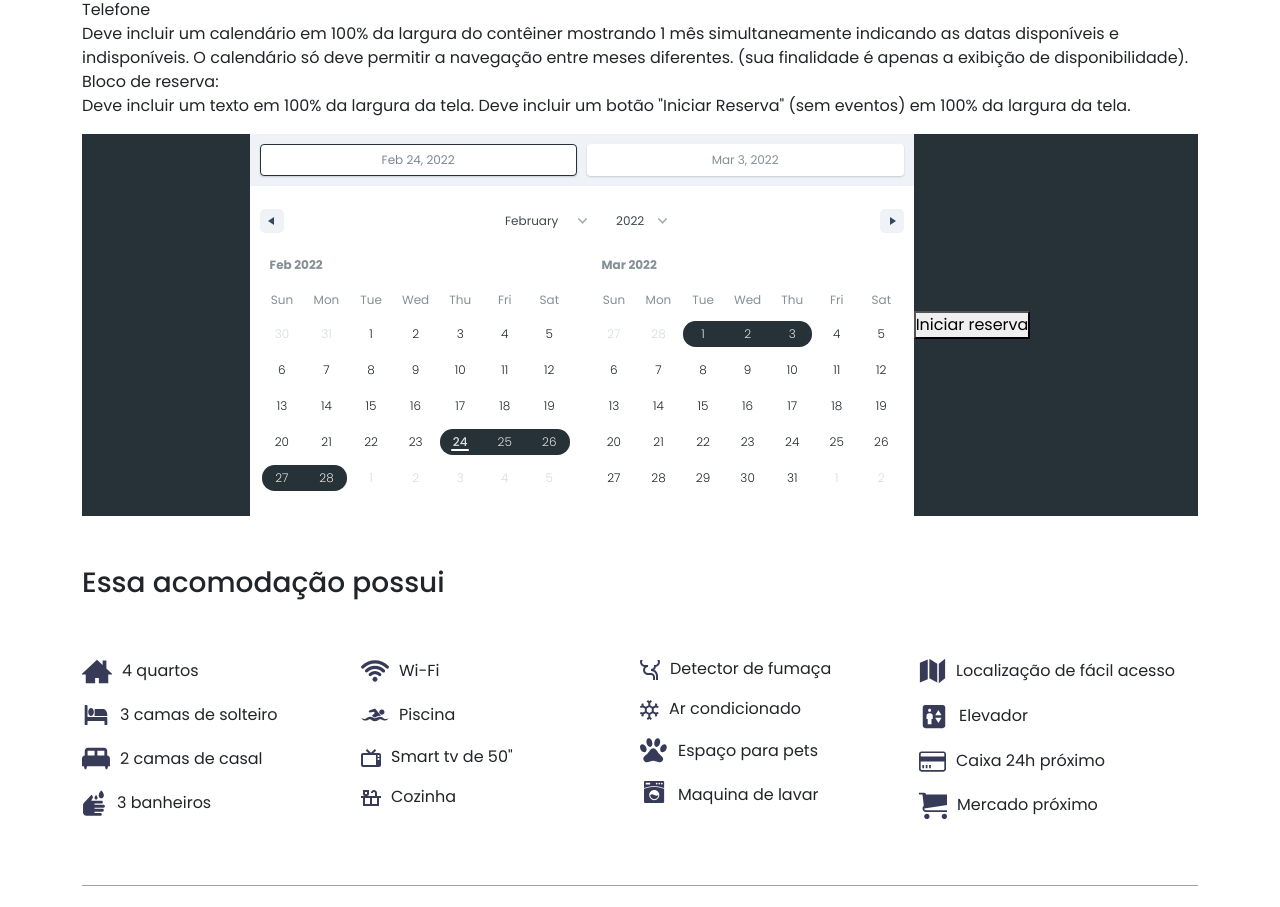
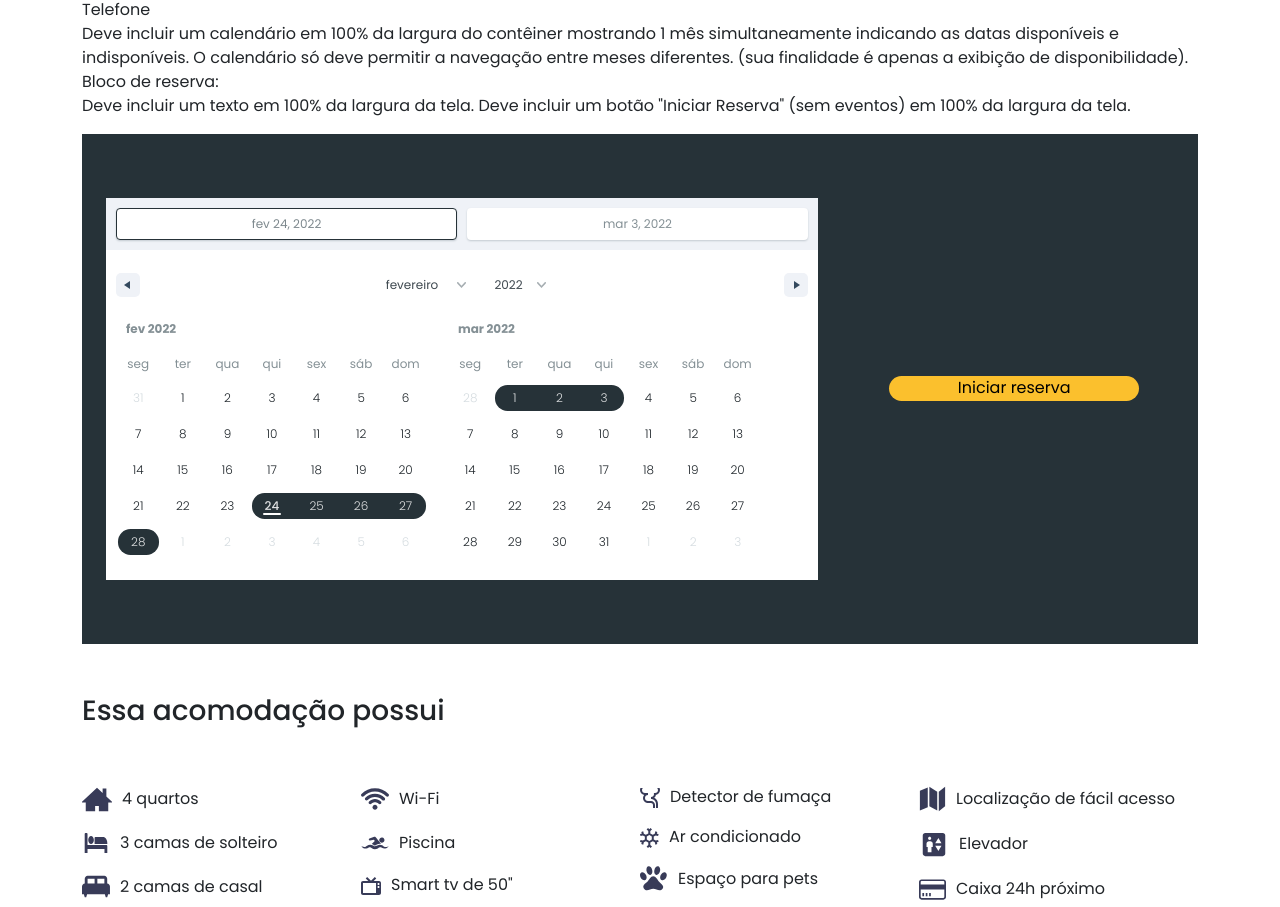
Before and after one commit to LucasSquariz/booking-web-site, a React (Create React App) app: page /produto in a window 1280 px wide. Shown: the part 1174-2081 px from the top of the page. Built offline with nearby package versions, Linux system fonts and the light colour scheme; no server answers.

Commit message:
fix: HOME search by category

```diff
--- a/src/components/Calendar/index.js
+++ b/src/components/Calendar/index.js
@@ -3,6 +3,7 @@ import 'react-date-range/dist/theme/default.css';
 import { DateRange } from 'react-date-range';
 import { addDays } from 'date-fns';
 import { useState } from 'react';
+import { pt } from 'date-fns/locale'
 
 function Calendar() {
     const [state, setState] = useState([
@@ -22,6 +23,7 @@ function Calendar() {
             ranges={state}
             months={2}
             direction="horizontal"
+            locale={pt}
         />
     )
 }
--- a/src/components/Card/index.js
+++ b/src/components/Card/index.js
@@ -5,26 +5,30 @@ import { categorias } from '../../data/categorias';
 import { useState } from 'react';
 
 function Card() {
+    //  --- início da lógica da busca por categorias ---
     const [buscaCategoria, setBuscaCategoria] = useState(false);
-    const [escolhaCategoria, setEscolhaCategoria] = useState("")
+    const [escolhaCategoria, setEscolhaCategoria] = useState("");
+    const [cardsSelecionados, setCardsSelecionados] = useState("");
 
     function Busca(id) {
         let filtro = booking.filter(categoria => categoria.idCategoria === id)
 
-        if (!buscaCategoria) {
-            setEscolhaCategoria(filtro)
+        if (!buscaCategoria || buscaCategoria && escolhaCategoria != id) {
+            setCardsSelecionados(filtro)
+            setEscolhaCategoria(id)
             setBuscaCategoria(true)
-        } else if (buscaCategoria && filtro[0].idCategoria != id) {
-            setEscolhaCategoria(filtro)
-        } else {
+        } else if (buscaCategoria && escolhaCategoria == id) {
+            setCardsSelecionados("")
             setEscolhaCategoria("")
             setBuscaCategoria(false)
         }
     }
+    //  --- Fim da lógica da busca por categorias ---
 
     return (
         <>
-            <h2 className="busca-categoria">Busca por categoria</h2> {/*  --- início das categorias --- */}
+            {/*  --- início das categorias --- */}
+            <h2 className="busca-categoria">Busca por categoria</h2>
             <div className="categorias">
                 {categorias.map((a) =>
                     <div key={a.id} >
@@ -38,9 +42,12 @@ function Card() {
                         </div>
                     </div>
                 )}
-            </div> {/*  --- Fim das categorias --- */}
+            </div>
+            {/*  --- Fim das categorias --- */}
+
+            {/* ---- Início do grid de cards ---- */}
             <h2 className="acomodacoes-disponiveis">Acomodações disponíveis</h2>
-            <div className="grid"> {/* ---- Início do grid de cards ---- */}
+            <div className="grid">
                 {!buscaCategoria ?
                     booking.map((a) =>
                         <div className="card" key={a.id}>
@@ -75,7 +82,7 @@ function Card() {
                             </div>
                         </div>
                     )
-                    : buscaCategoria && escolhaCategoria != "" ? escolhaCategoria.map((a) =>
+                    : buscaCategoria && escolhaCategoria != "" ? cardsSelecionados.map((a) =>
                         <div className="card" key={a.id}>
                             <div>
                                 <Link to="/produto"><img className="img-card" src={a.url} alt={a.name}></img></Link>
@@ -110,7 +117,8 @@ function Card() {
                     )
                         : ""
                 },
-            </div> {/* ---- Fim do grid de cards ---- */}
+            </div>
+            {/* ---- Fim do grid de cards ---- */}
         </>
     )
 }
--- a/src/components/Card/style.scss
+++ b/src/components/Card/style.scss
@@ -191,7 +191,6 @@
     }
 }
 
-
 .localizacao>p{
     @media(max-width: 640px){
         margin-bottom: 2px;
--- a/src/pages/Produto/index.js
+++ b/src/pages/Produto/index.js
@@ -97,7 +97,9 @@ function Produto() {
                         Deve incluir um botão "Iniciar Reserva" (sem eventos) em 100% da largura da tela. </p>
                     <div className="calendario-reserva">
                         <Calendar className="calendario" />
-                            <button> Iniciar reserva</button>
+                        <div classname="div-btn">
+                            <button className="btn-reserva"> Iniciar reserva</button>
+                        </div>
                     </div>
 
 
--- a/src/pages/Produto/style.scss
+++ b/src/pages/Produto/style.scss
@@ -138,13 +138,30 @@
 .calendario-reserva{
     background-color: var(--second--color);
     width: 100%;
-    display:flex;
-    align-items: center;
-    justify-content: center;
+    height: auto;
+    display:grid;
+    grid-template-columns: 2fr 1fr;
+    padding:8vh 3vh;
 }
 
-.calendar{
-    color: #ff5e00;
+.calendario{
+
+}
+
+.btn-reserva{
+    margin: 50% 20%;
+    width: 250px;
+    height: 25px;
+    border:none;
+    border-radius: 15px;
+    background-color: var(--first--color);
+    &:hover{
+        background-color: rgb(172, 131, 28);
+    }
+    @media(max-width: 640px){
+        width: 100px;
+
+    }
 }
 
 .descricao-localizacao{
```
Also changed, not shown: 1 other file (tests, documents, lock files or other folders).
